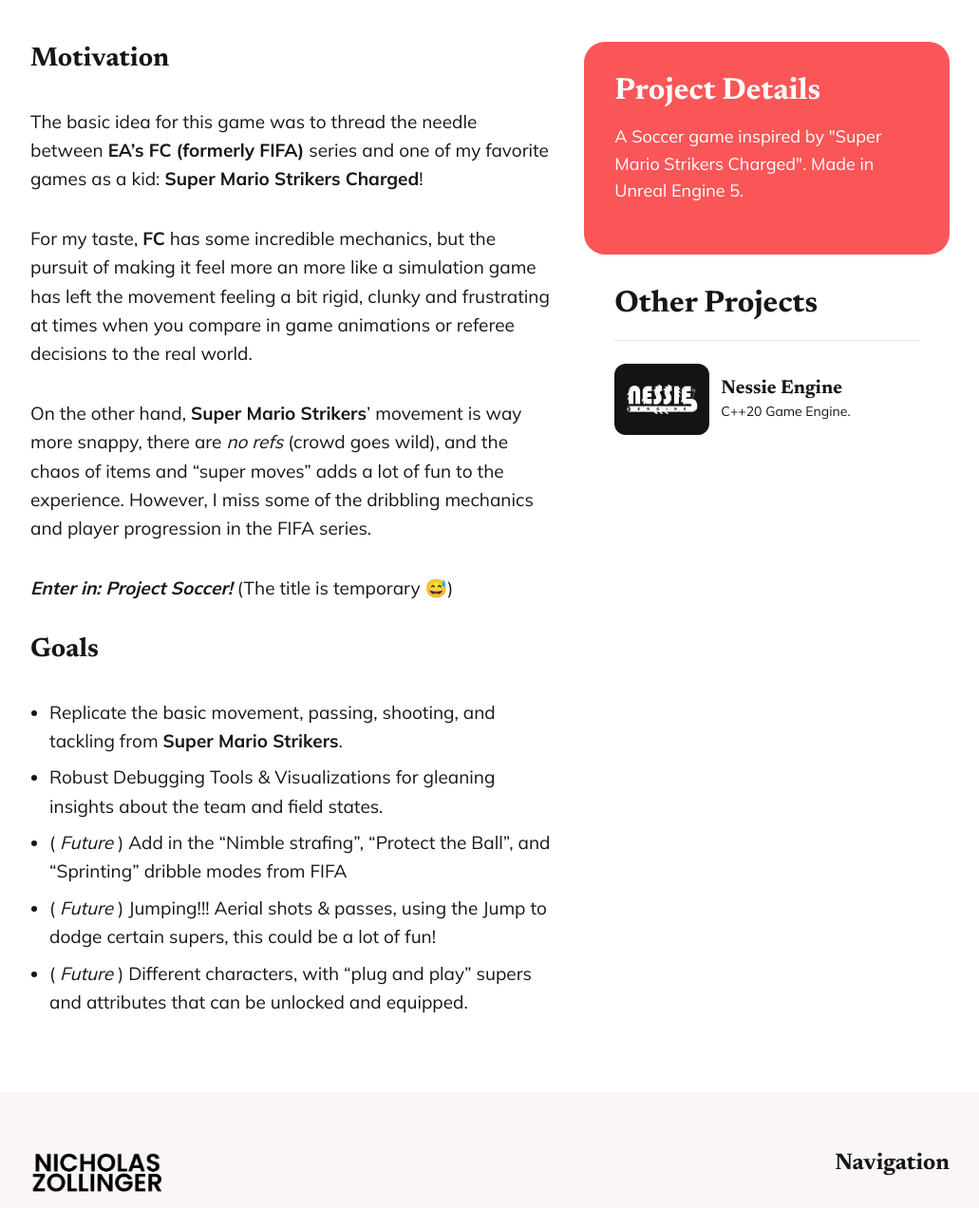
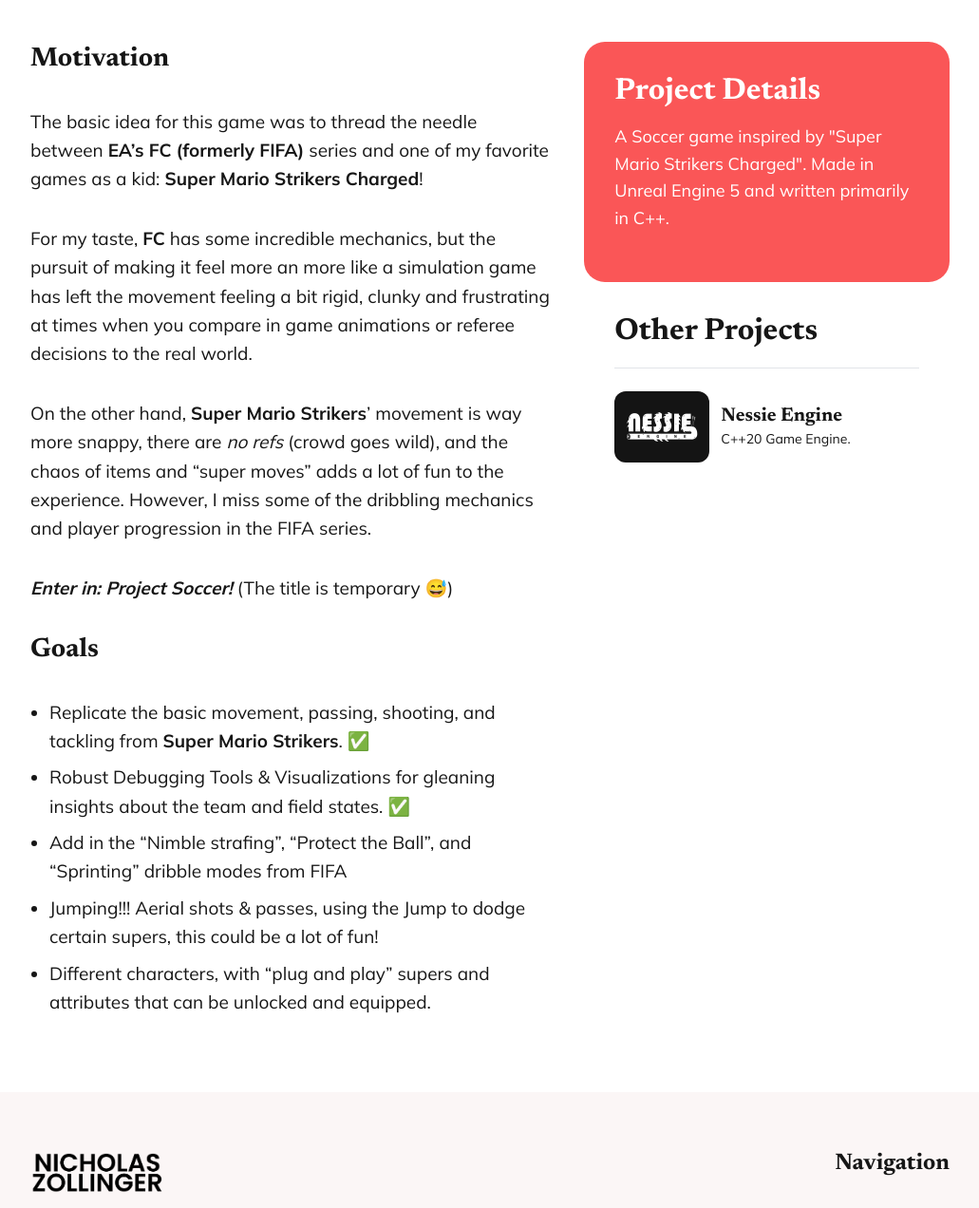
Before and after one commit to nicholaszollinger/nicholaszollinger.github.io, a Jekyll site: the page built from _projects/ProjectSoccer.md, in a window 1280 px wide and 1400 px high, scrolled down 739 px, cut to the strip 128-1400 px from the top of the window. Shown: the whole strip at 95% size, without its empty margins (124-1155 px from the left). Built offline with Jekyll 4.4.1, drawn with Linux system fonts in a browser that asks for light colours; nearby versions of some CDN libraries; some of the changed text lies outside the part shown.

Commit message:
Updated Project Soccer Video, Resume, some Descriptions
- Updated Resume
- Updated text in Nessie Engine and Project Soccer to have consistent formatting.
- Removed the Dark/Light mode toggle in the footer.
- Updated the Video embed link for Project Soccer.

```diff
--- a/_data/settings.yml
+++ b/_data/settings.yml
@@ -4,7 +4,7 @@
 logo: "/assets/Logo Black.png" # You can add own logo. For example "/images/logo.svg".
 logo_dark: "/assets/Logo White.png"
 description: Nicholas Zollinger, Software Engineer in Games
-color_scheme: auto # You can choose three modes auto, light, and dark. By default, the auto mode is set, which means the users can choose the light or dark mode themself.
+color_scheme: "auto" # You can choose three modes auto, light, and dark. By default, the auto mode is set, which means the users can choose the light or dark mode themself.
 about_image: "/assets/Art/OnePieceProfilePic.png"
 
 #-------------------------------
@@ -48,7 +48,7 @@
 # Hero Settings
 hero:
   enable: true
-  hero_title: Programmer, Artist, <span><i>Nerd.</i></span> # Add the "span" tag to highlight text.
+  hero_title: Programmer, <span><i>Nerd.</i></span> # Add the "span" tag to highlight text.
   hero_description: I’m Nick, a Gameplay Engineer in training based in the Bay Area.
   hero_image: "/assets/Art/World Serpent Mountains.png"
   hero_button_contact: Get In Touch
--- a/_includes/footer.html
+++ b/_includes/footer.html
@@ -16,18 +16,19 @@
         <div class="footer__info">
           <div class="copyright">{{site.time | date: '%Y'}} &copy; <a href="/">{{site.data.settings.title}}</a>. Crafted & Designed by <a href="https://jekyllthemes.io/developers/artem-sheludko">Artem Sheludko</a>.</div>
           <div class="footer__info__right">
-            {% if site.data.settings.color_scheme == "auto" %}
+            <!-- Removed the LightMode/Dark Mode toggle in the footer.-->
+            <!-- {% if site.data.settings.color_scheme == "auto" %}
             <div class="toggle-theme">
               <div class="toggle-moon" title="Enable dark mode" aria-hidden="true"><i class="fa-solid fa-moon"></i> <span class="toggle-text">Dark</span></div>
               <div class="toggle-sun" title="Enable light mode" aria-hidden="true"><i class="fa-regular fa-sun"></i> <span class="toggle-text">Light</span></div>
             </div>
             {% elsif site.data.settings.color_scheme == "light" or site.data.settings.color_scheme == "dark" %}
-            {% else %}
-            <div class="toggle-theme">
+            {% else %} -->
+            <!-- <div class="toggle-theme">
               <div class="toggle-moon" title="Enable dark mode" aria-hidden="true"><i class="fa-solid fa-moon"></i></div>
               <div class="toggle-sun" title="Enable light mode" aria-hidden="true"><i class="fa-regular fa-sun"></i></div>
-            </div>
-            {% endif %}
+            </div> -->
+            <!-- {% endif %} -->
             <div class="top" title="Top"><i class="fa-solid fa-arrow-up"></i> <span class="top__text">Back to top</span></div>
           </div>
         </div>
--- a/_projects/ProjectSoccer.md
+++ b/_projects/ProjectSoccer.md
@@ -1,10 +1,10 @@
 ---
 title: Project Soccer
-subtitle: UE5 Project
-summary: A Soccer game inspired by "Super Mario Strikers Charged". Made in Unreal Engine 5.
+subtitle: UE5 C++ Project
+summary: A Soccer game inspired by "Super Mario Strikers Charged". Made in Unreal Engine 5 and written primarily in C++.
 github:
 image: '/assets/ProjectSoccer/Logo.png'
-demo: "https://www.youtube.com/embed/slAgmUe9J_w?si=SLjuhKPnp9Y7ViLE"
+demo: "https://www.youtube.com/embed/xD5XpoIPRDI?si=FbJFNsCDlo9uyvWo"
 priority: 5
 ---
 ## Motivation
@@ -17,8 +17,8 @@
 ***Enter in: Project Soccer!*** (The title is temporary 😅)
 
 ## Goals
-- Replicate the basic movement, passing, shooting, and tackling from **Super Mario Strikers**.
-- Robust Debugging Tools & Visualizations for gleaning insights about the team and field states.
-- ( *Future* ) Add in the "Nimble strafing", "Protect the Ball", and "Sprinting" dribble modes from FIFA
-- ( *Future* ) Jumping!!! Aerial shots & passes, using the Jump to dodge certain supers, this could be a lot of fun!
-- ( *Future* ) Different characters, with "plug and play" supers and attributes that can be unlocked and equipped.
+- Replicate the basic movement, passing, shooting, and tackling from **Super Mario Strikers**. ✅
+- Robust Debugging Tools & Visualizations for gleaning insights about the team and field states. ✅
+- Add in the "Nimble strafing", "Protect the Ball", and "Sprinting" dribble modes from FIFA
+- Jumping!!! Aerial shots & passes, using the Jump to dodge certain supers, this could be a lot of fun!
+- Different characters, with "plug and play" supers and attributes that can be unlocked and equipped.
```
Also changed, not shown: _includes/header.html (+2 -5 lines), 1 other file.
